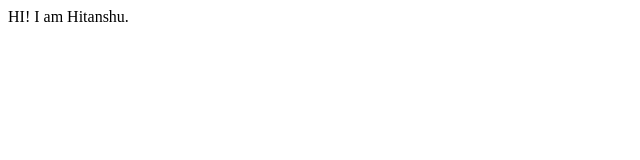
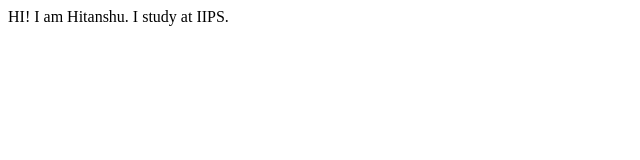
Before and after one commit to bhatt-hitanshu/hitanshu-bhatt, a plain HTML site: page index.html in a window 1280 px wide. Shown: the whole page, without its empty margins (0-640 px from the left). Drawn offline with Linux system fonts and the light colour scheme.

Commit message:
added more info

```diff
--- a/index.html
+++ b/index.html
@@ -8,5 +8,6 @@
 </head>
 <body>
     HI! I am Hitanshu.
+    I study at IIPS.
 </body>
 </html>
```
